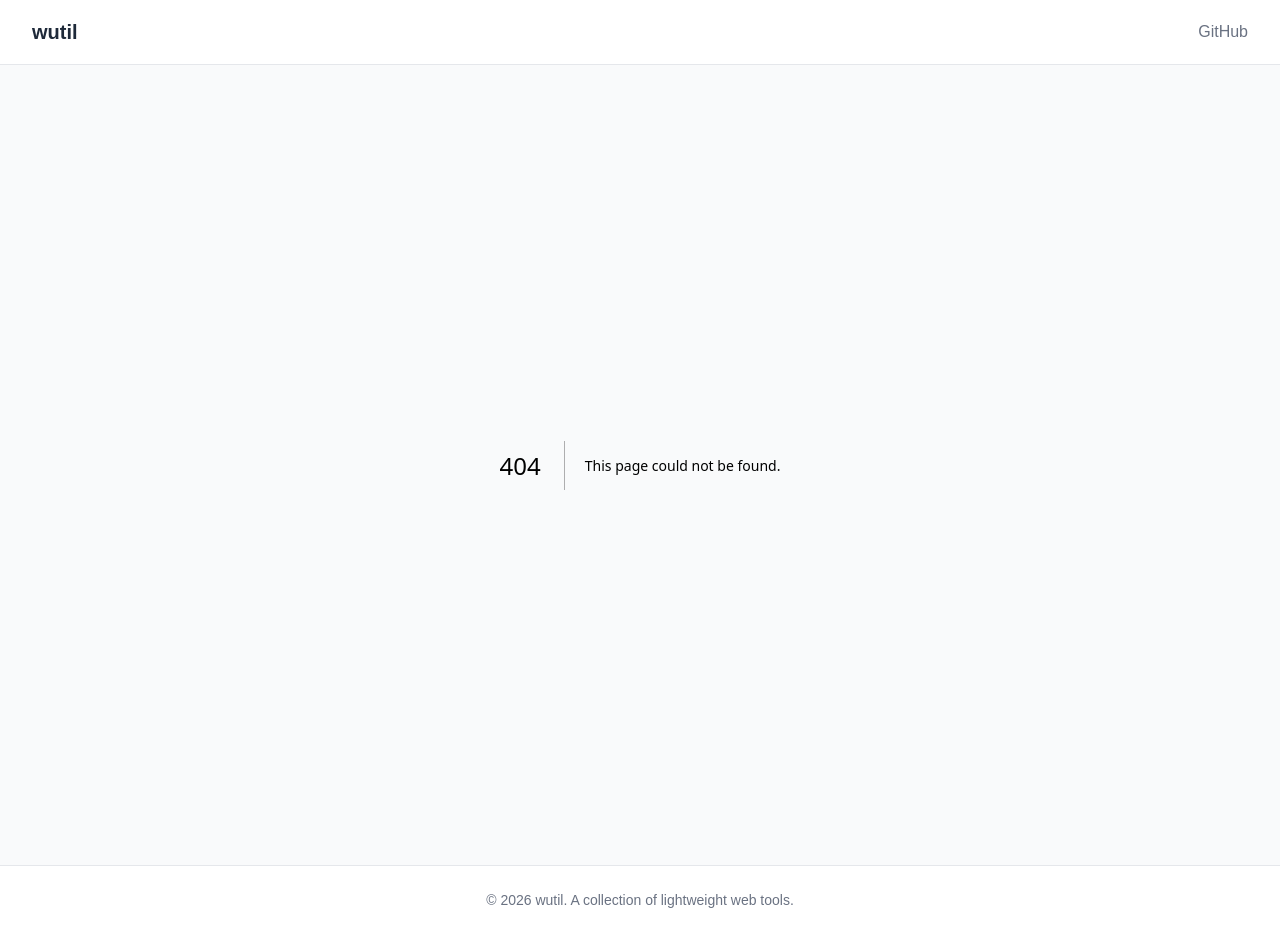
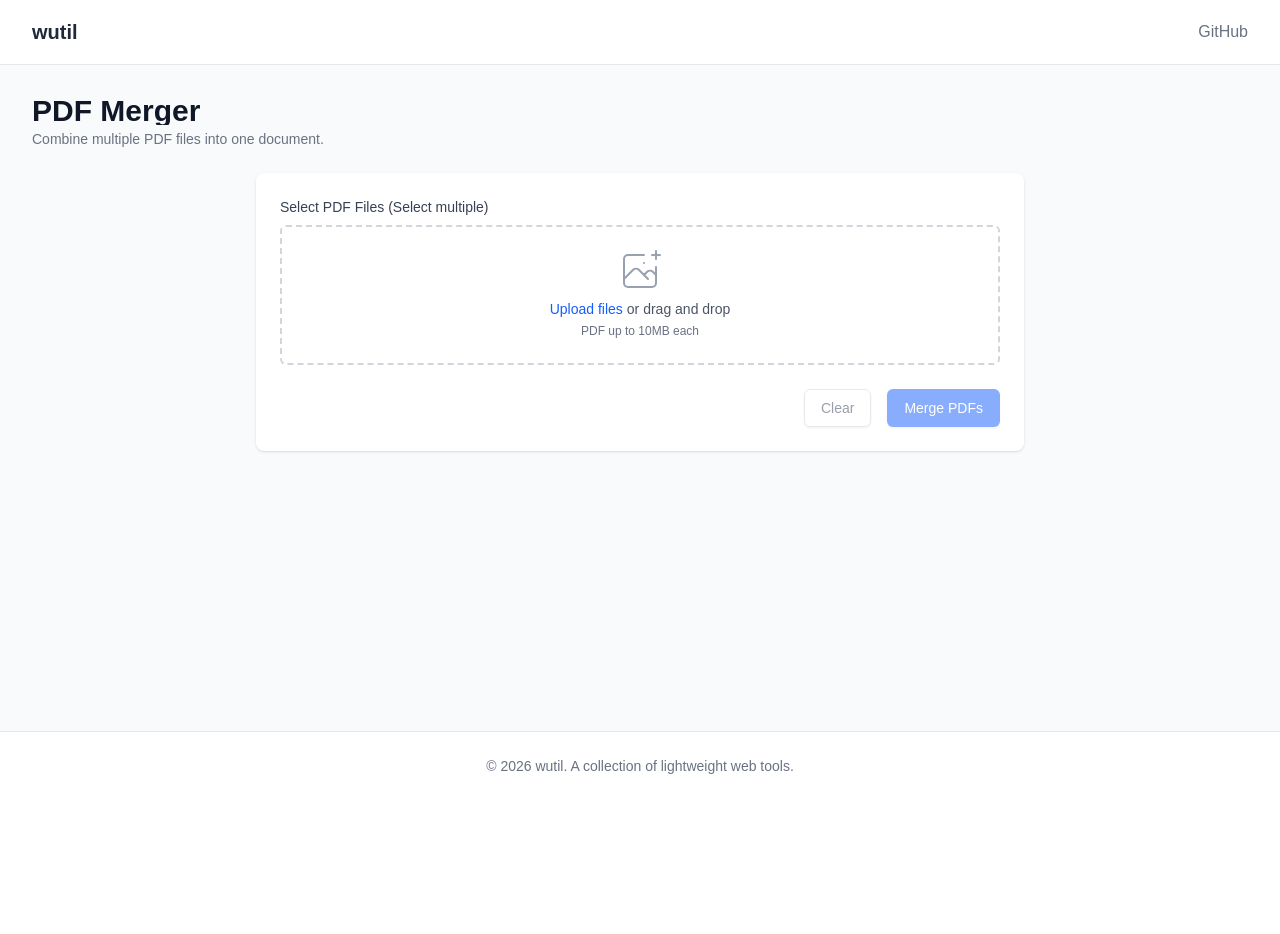
Before and after one commit to m1ngsama/wutil, a Next.js app: page /tools/pdf-merge in a window 1280 px wide. Before the commit this address had no page. After the commit the page ends 800 px from the top, so only its background shows below. Built offline with nearby package versions, Linux system fonts and the light colour scheme.

Commit message:
feat: add pdf merger tool

```diff
--- a/package.json
+++ b/package.json
@@ -10,6 +10,7 @@
   },
   "dependencies": {
     "next": "16.1.6",
+    "pdf-lib": "^1.17.1",
     "react": "19.2.3",
     "react-dom": "19.2.3"
   },
--- a/src/app/page.tsx
+++ b/src/app/page.tsx
@@ -58,6 +58,13 @@ const tools: Tool[] = [
     icon: '🖼️',
     status: 'active',
   },
+  {
+    name: 'PDF Merger',
+    description: 'Combine multiple PDF files into one.',
+    href: '/tools/pdf-merge',
+    icon: '📄',
+    status: 'active',
+  },
 ];
 
 export default function Home() {
--- /dev/null
+++ b/src/app/tools/pdf-merge/page.tsx
@@ -0,0 +1,151 @@
+'use client';
+
+import { useState } from 'react';
+import { PDFDocument } from 'pdf-lib';
+
+export default function PdfMerge() {
+  const [files, setFiles] = useState<File[]>([]);
+  const [mergedPdfUrl, setMergedPdfUrl] = useState<string | null>(null);
+  const [processing, setProcessing] = useState(false);
+
+  const handleFileChange = (e: React.ChangeEvent<HTMLInputElement>) => {
+    if (e.target.files) {
+      setFiles(Array.from(e.target.files));
+      setMergedPdfUrl(null);
+    }
+  };
+
+  const mergePdfs = async () => {
+    if (files.length < 2) return;
+    setProcessing(true);
+
+    try {
+      const mergedPdf = await PDFDocument.create();
+
+      for (const file of files) {
+        const fileBuffer = await file.arrayBuffer();
+        const pdf = await PDFDocument.load(fileBuffer);
+        const copiedPages = await mergedPdf.copyPages(pdf, pdf.getPageIndices());
+        copiedPages.forEach((page) => mergedPdf.addPage(page));
+      }
+
+      const mergedPdfBytes = await mergedPdf.save();
+      const blob = new Blob([mergedPdfBytes], { type: 'application/pdf' });
+      const url = URL.createObjectURL(blob);
+      setMergedPdfUrl(url);
+    } catch (error) {
+      console.error('Error merging PDFs:', error);
+      alert('Failed to merge PDFs. Please ensure all files are valid PDFs.');
+    } finally {
+      setProcessing(false);
+    }
+  };
+
+  return (
+    <div className="max-w-7xl mx-auto py-8 px-4 sm:px-6 lg:px-8">
+      <div className="md:flex md:items-center md:justify-between mb-6">
+        <div className="flex-1 min-w-0">
+          <h2 className="text-2xl font-bold leading-7 text-gray-900 dark:text-white sm:text-3xl sm:truncate">
+            PDF Merger
+          </h2>
+          <p className="mt-1 text-sm text-gray-500 dark:text-gray-400">
+            Combine multiple PDF files into one document.
+          </p>
+        </div>
+      </div>
+
+      <div className="bg-white dark:bg-gray-800 shadow rounded-lg p-6 max-w-3xl mx-auto">
+        <div className="mb-6">
+          <label className="block text-sm font-medium text-gray-700 dark:text-gray-300 mb-2">
+            Select PDF Files (Select multiple)
+          </label>
+          <div className="mt-1 flex justify-center px-6 pt-5 pb-6 border-2 border-gray-300 dark:border-gray-700 border-dashed rounded-md hover:border-blue-500 transition-colors">
+            <div className="space-y-1 text-center">
+              <svg
+                className="mx-auto h-12 w-12 text-gray-400"
+                stroke="currentColor"
+                fill="none"
+                viewBox="0 0 48 48"
+                aria-hidden="true"
+              >
+                <path
+                  d="M28 8H12a4 4 0 00-4 4v20m32-12v8m0 0v8a4 4 0 01-4 4H12a4 4 0 01-4-4v-4m32-4l-3.172-3.172a4 4 0 00-5.656 0L28 28M8 32l9.172-9.172a4 4 0 015.656 0L28 28m0 0l4 4m4-24h8m-4-4v8m-12 4h.02"
+                  strokeWidth={2}
+                  strokeLinecap="round"
+                  strokeLinejoin="round"
+                />
+              </svg>
+              <div className="flex text-sm text-gray-600 dark:text-gray-400 justify-center">
+                <label
+                  htmlFor="file-upload"
+                  className="relative cursor-pointer bg-white dark:bg-gray-800 rounded-md font-medium text-blue-600 hover:text-blue-500 focus-within:outline-none focus-within:ring-2 focus-within:ring-offset-2 focus-within:ring-blue-500"
+                >
+                  <span>Upload files</span>
+                  <input
+                    id="file-upload"
+                    name="file-upload"
+                    type="file"
+                    className="sr-only"
+                    multiple
+                    accept=".pdf"
+                    onChange={handleFileChange}
+                  />
+                </label>
+                <p className="pl-1">or drag and drop</p>
+              </div>
+              <p className="text-xs text-gray-500 dark:text-gray-400">PDF up to 10MB each</p>
+            </div>
+          </div>
+        </div>
+
+        {files.length > 0 && (
+          <div className="mb-6">
+            <h4 className="text-sm font-medium text-gray-700 dark:text-gray-300 mb-2">Selected Files ({files.length})</h4>
+            <ul className="border border-gray-200 dark:border-gray-700 rounded-md divide-y divide-gray-200 dark:divide-gray-700 max-h-48 overflow-y-auto">
+              {files.map((file, index) => (
+                <li key={index} className="pl-3 pr-4 py-3 flex items-center justify-between text-sm">
+                  <div className="w-0 flex-1 flex items-center">
+                    <span className="flex-1 w-0 truncate text-gray-900 dark:text-gray-100">{file.name}</span>
+                  </div>
+                  <div className="ml-4 flex-shrink-0">
+                    <span className="text-gray-500 dark:text-gray-400">{(file.size / 1024 / 1024).toFixed(2)} MB</span>
+                  </div>
+                </li>
+              ))}
+            </ul>
+          </div>
+        )}
+
+        <div className="flex justify-end space-x-4">
+           <button
+             onClick={() => setFiles([])}
+             disabled={processing || files.length === 0}
+             className="px-4 py-2 border border-gray-300 dark:border-gray-600 rounded-md shadow-sm text-sm font-medium text-gray-700 dark:text-gray-200 bg-white dark:bg-gray-800 hover:bg-gray-50 dark:hover:bg-gray-700 focus:outline-none disabled:opacity-50"
+           >
+             Clear
+           </button>
+           <button
+             onClick={mergePdfs}
+             disabled={processing || files.length < 2}
+             className="px-4 py-2 border border-transparent rounded-md shadow-sm text-sm font-medium text-white bg-blue-600 hover:bg-blue-700 focus:outline-none focus:ring-2 focus:ring-offset-2 focus:ring-blue-500 disabled:opacity-50"
+           >
+             {processing ? 'Merging...' : 'Merge PDFs'}
+           </button>
+        </div>
+
+        {mergedPdfUrl && (
+          <div className="mt-8 p-4 bg-green-50 dark:bg-green-900 rounded-md text-center">
+            <p className="text-green-800 dark:text-green-100 mb-4 font-medium">PDFs merged successfully!</p>
+            <a
+              href={mergedPdfUrl}
+              download="merged.pdf"
+              className="inline-flex items-center px-6 py-3 border border-transparent text-base font-medium rounded-md shadow-sm text-white bg-green-600 hover:bg-green-700 focus:outline-none focus:ring-2 focus:ring-offset-2 focus:ring-green-500"
+            >
+              Download Merged PDF
+            </a>
+          </div>
+        )}
+      </div>
+    </div>
+  );
+}
```
Also changed, not shown: 1 other file (tests, documents, lock files or other folders).
